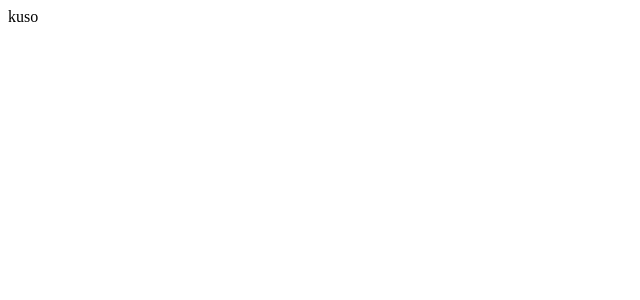
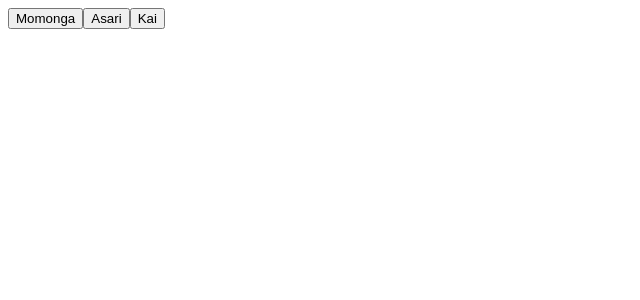
Before and after one commit to yukiN0927/benjyo, a React (Create React App) app: page / in a window 1280 px wide. Shown: the top 300 px of the page, without its empty margins (0-640 px from the left). Built offline with nearby package versions, Linux system fonts and the light colour scheme.

Commit message:
[add]各々のページを追加

```diff
--- a/src/App.js
+++ b/src/App.js
@@ -1,8 +1,19 @@
-import React from "react";
+import React, { useState } from "react";
+import TopPage from "./pages/TopPage";
+import MomongaPage from "./pages/MomongaPage";
+import KaiPage from "./pages/KaiPage";
+import AsariPage from "./pages/AsariPage";
 
 function App() {
-  let test = 1;
-  return <>kuso</>;
+  const [page, setPage] = useState("Top");
+  return (
+    <>
+      {page === "Top" && <TopPage setPage={setPage} />}
+      {page === "Momonga" && <MomongaPage />}
+      {page === "Kai" && <KaiPage />}
+      {page === "Asari" && <AsariPage />}
+    </>
+  );
 }
 
 export default App;
--- /dev/null
+++ b/src/pages/AsariPage.js
@@ -0,0 +1,7 @@
+import React from "react";
+
+function AsariPage() {
+  return <>AsariPage</>;
+}
+
+export default AsariPage;
--- /dev/null
+++ b/src/pages/KaiPage.js
@@ -0,0 +1,7 @@
+import React from "react";
+
+function KaiPage() {
+  return <>KaiPage</>;
+}
+
+export default KaiPage;
--- /dev/null
+++ b/src/pages/MomongaPage.js
@@ -0,0 +1,7 @@
+import React from "react";
+
+function MomongaPage() {
+  return <>MomongaPage</>;
+}
+
+export default MomongaPage;
--- /dev/null
+++ b/src/pages/TopPage.js
@@ -0,0 +1,32 @@
+import React from "react";
+
+function TopPage(props) {
+  const { setPage } = props;
+  return (
+    <div>
+      <button
+        onClick={() => {
+          setPage("Momonga");
+        }}
+      >
+        Momonga
+      </button>
+      <button
+        onClick={() => {
+          setPage("Asari");
+        }}
+      >
+        Asari
+      </button>
+      <button
+        onClick={() => {
+          setPage("Kai");
+        }}
+      >
+        Kai
+      </button>
+    </div>
+  );
+}
+
+export default TopPage;
```
